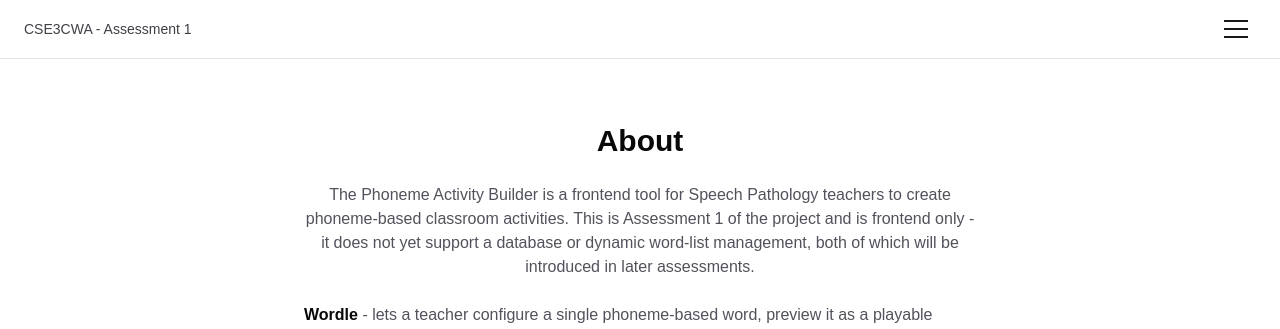
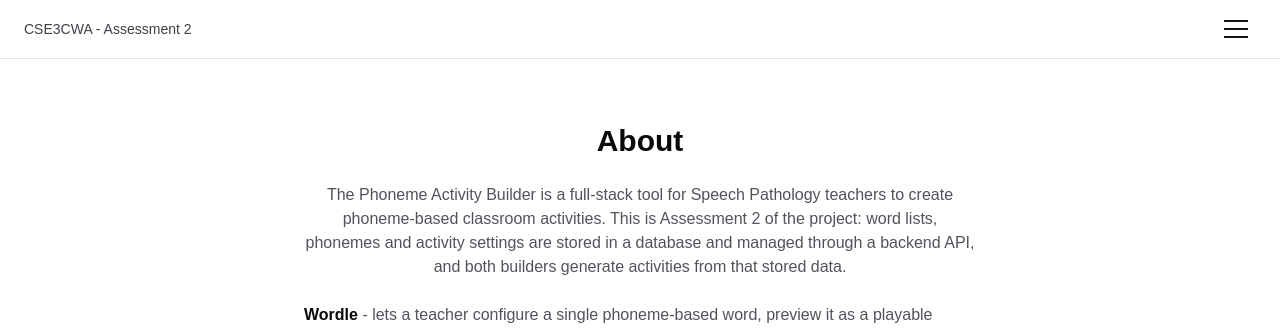
Before and after one commit to Rolando-ux/CSE3CWA_A1-A2, a Next.js app: page /about in a window 1280 px wide. Shown: the top 329 px of the page. Built offline with nearby package versions, Linux system fonts and the light colour scheme.

Commit message:
Update header/about copy to Assessment 2
Header and About page still said "Assessment 1" and described the
project as frontend-only, left over from before the backend/database
work landed.

```diff
--- a/app/about/page.tsx
+++ b/app/about/page.tsx
@@ -8,11 +8,12 @@ export default function AboutPage() {
       </h1>
 
       <p className="mt-6 max-w-2xl text-zinc-600 dark:text-zinc-400">
-        The Phoneme Activity Builder is a frontend tool for Speech Pathology
-        teachers to create phoneme-based classroom activities. This is
-        Assessment 1 of the project and is frontend only - it does not yet
-        support a database or dynamic word-list management, both of which
-        will be introduced in later assessments.
+        The Phoneme Activity Builder is a full-stack tool for Speech
+        Pathology teachers to create phoneme-based classroom activities.
+        This is Assessment 2 of the project: word lists, phonemes and
+        activity settings are stored in a database and managed through a
+        backend API, and both builders generate activities from that
+        stored data.
       </p>
 
       <div className="mt-6 max-w-2xl space-y-4 text-left text-zinc-600 dark:text-zinc-400">
--- a/app/nav-links.ts
+++ b/app/nav-links.ts
@@ -13,7 +13,7 @@ export const NAV_LINKS: NavLink[] = [
 
 export const STUDENT_NAME = "Rolando Obanos Junior";
 export const STUDENT_NUMBER = "21582762";
-export const ASSESSMENT_TITLE = "CSE3CWA - Assessment 1";
+export const ASSESSMENT_TITLE = "CSE3CWA - Assessment 2";
 
 export const LAST_TAB_COOKIE = "lastTab";
 export const THEME_COOKIE = "theme";
```
